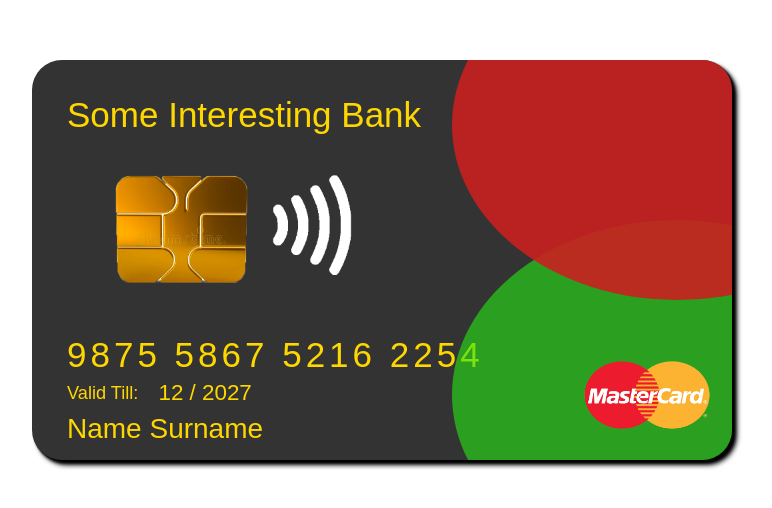
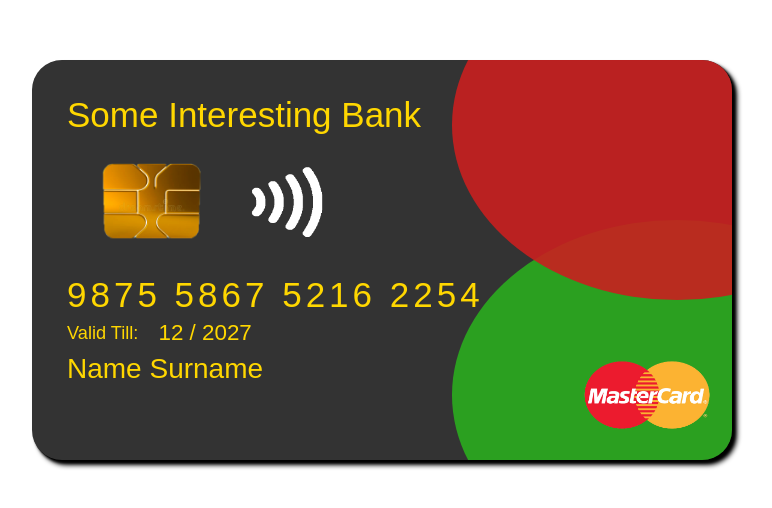
Before and after one commit to Vsevolodusk/Credit-Card, a plain HTML site: page Index.html in a window 1280 px wide. Shown: the part 140-648 px from the top of the page, without its empty margins (258-1030 px from the left). Drawn offline with Linux system fonts and the light colour scheme.

Commit message:
Corrected Size of chip & nft

```diff
--- a/css/style.css
+++ b/css/style.css
@@ -71,15 +71,15 @@ body {
   z-index: 10;
 }
 .chip{
-  height: 200px;
-  width: 230px;
+  height: 140px;
+  width: 170px;
 }
 .nft_symbol{
-  height: 100px;
-  width: 100px;
+  height: 70px;
+  width: 90px;
   position: absolute;
-  top: 115px;
-  left: 230px;
+  top: 107px;
+  left: 210px;
 }
 .master_card{
   height: 120px;
```
